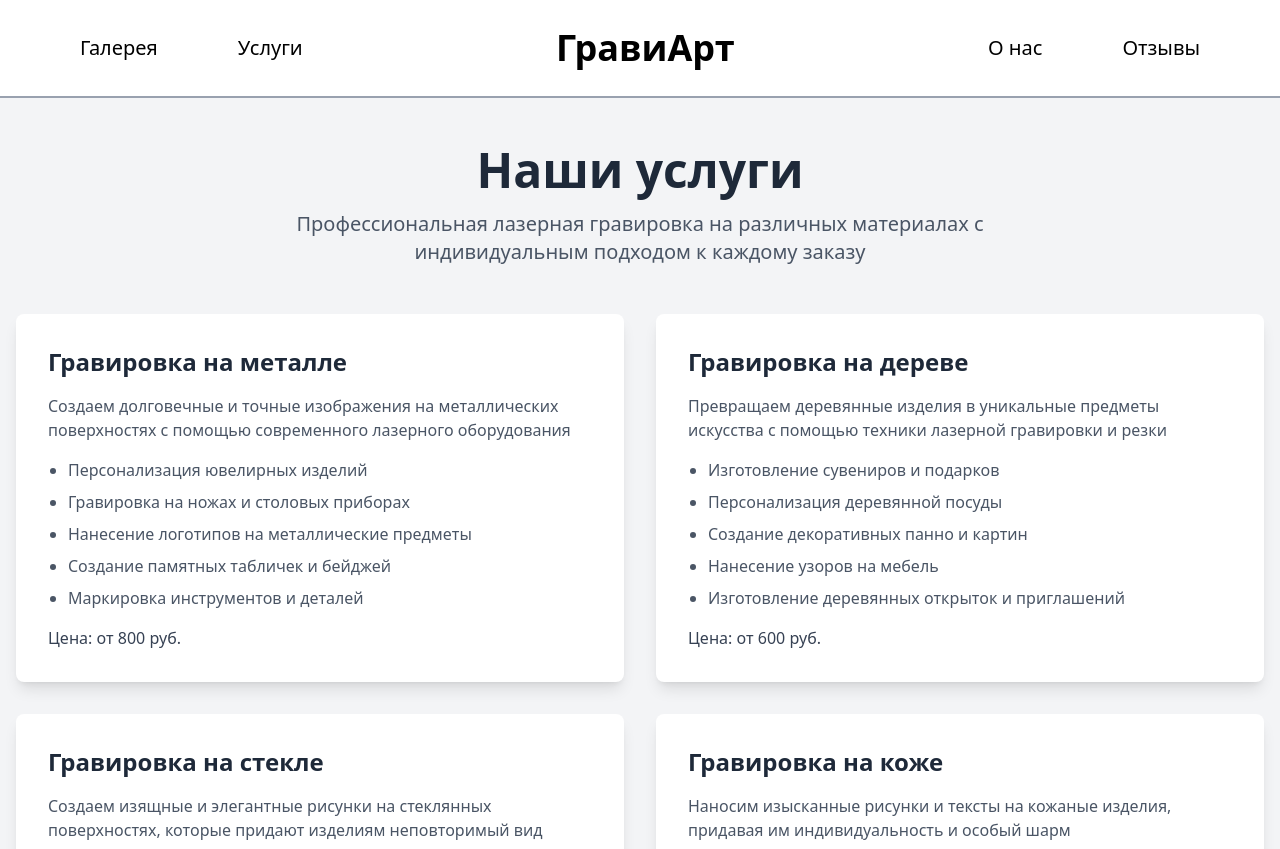
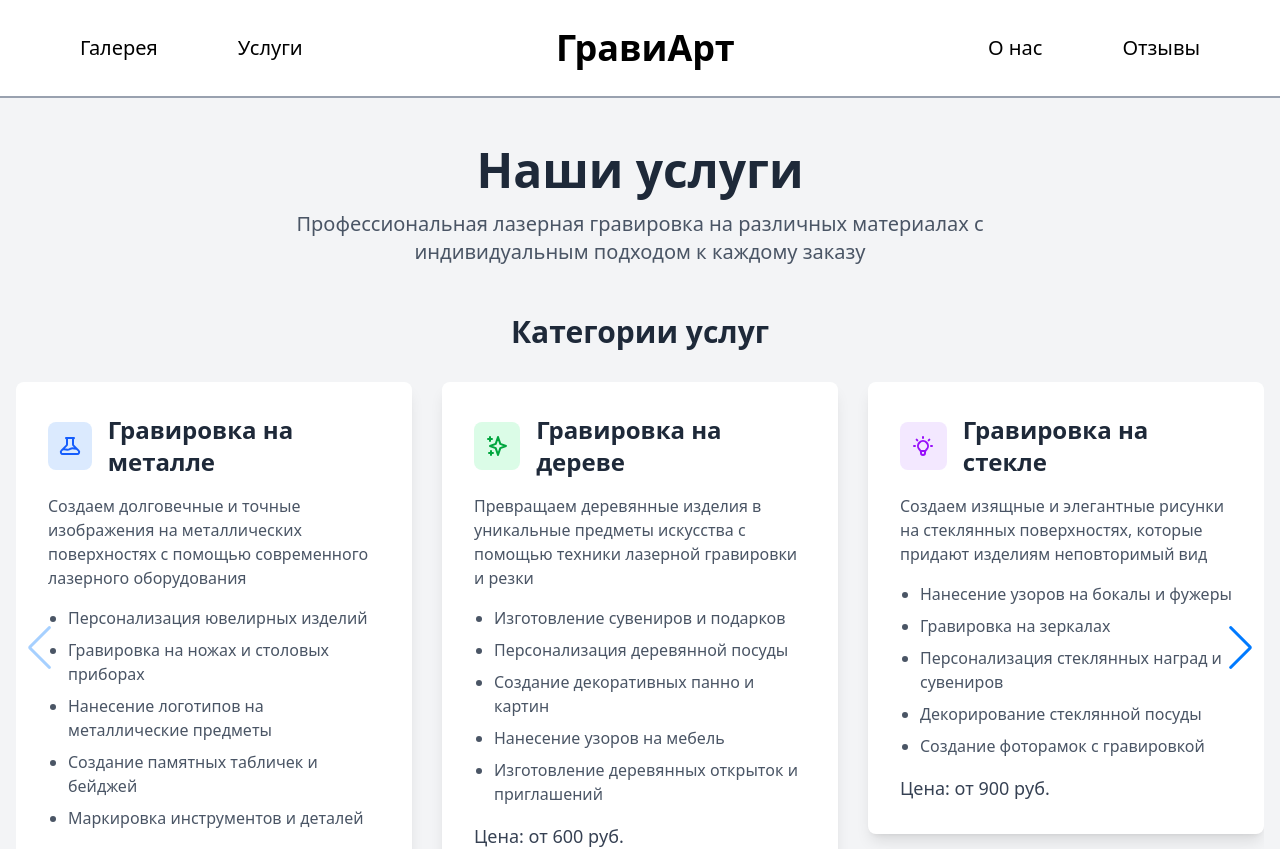
Before and after one commit to elmambino/engraveArt-front, a Nuxt app: page /services in a window 1280 px wide. Shown: the top 849 px of the page. Built offline with nearby package versions, Linux system fonts and the light colour scheme.

Commit message:
Update services.vue

```diff
--- a/pages/services.vue
+++ b/pages/services.vue
@@ -13,82 +13,135 @@
 
     <!-- Основной контент с услугами -->
     <div class="container mx-auto px-4">
-      <!-- Категории услуг -->
-      <div class="grid grid-cols-1 md:grid-cols-2 gap-8 mb-16">
-        <!-- Гравировка на металле -->
-        <div class="bg-white rounded-lg shadow-lg p-8">
-          <h2 class="text-2xl font-bold mb-4 text-gray-800">
+      <!-- Слайдер услуг -->
+      <div class="mb-16">
+        <h2 class="text-3xl font-bold mb-8 text-gray-800 text-center">
+          Категории услуг
+        </h2>
+
+        <!-- Swiper контейнер -->
+        <div class="services-slider-container relative">
+          <Swiper
+            :modules="modules"
+            :slides-per-view="1"
+            :space-between="30"
+            :pagination="{ clickable: true }"
+            :navigation="true"
+            :breakpoints="breakpoints"
+            class="services-swiper"
+          >
+            <!-- Слайд 1: Гравировка на металле -->
+            <SwiperSlide>
+              <div class="bg-white rounded-lg shadow-lg p-8 h-full">
+                <div class="flex items-center mb-4">
+                  <div class="w-12 h-12 bg-blue-100 rounded-lg flex items-center justify-center mr-4">
+                    <svg class="w-6 h-6 text-blue-600" fill="none" stroke="currentColor" viewBox="0 0 24 24">
+                      <path stroke-linecap="round" stroke-linejoin="round" stroke-width="2" d="M19.428 15.428a2 2 0 00-1.022-.547l-2.387-.477a6 6 0 00-3.86.517l-.318.158a6 6 0 01-3.86.517L6.05 15.21a2 2 0 00-1.806.547M8 4h8l-1 1v5.172a2 2 0 00.586 1.414l5 5c1.26 1.26.367 3.414-1.415 3.414H4.828c-1.782 0-2.674-2.154-1.414-3.414l5-5A2 2 0 009 10.172V5L8 4z"></path>
+                    </svg>
+                  </div>
+                  <h3 class="text-2xl font-bold text-gray-800">
                     Гравировка на металле
-          </h2>
+                  </h3>
+                </div>
                 <p class="text-gray-600 mb-4">
                   Создаем долговечные и точные изображения на металлических
                   поверхностях с помощью современного лазерного оборудования
                 </p>
-          <ul class="list-disc pl-5 text-gray-600 space-y-2">
+                <ul class="list-disc pl-5 text-gray-600 space-y-2 mb-4">
                   <li>Персонализация ювелирных изделий</li>
                   <li>Гравировка на ножах и столовых приборах</li>
                   <li>Нанесение логотипов на металлические предметы</li>
                   <li>Создание памятных табличек и бейджей</li>
                   <li>Маркировка инструментов и деталей</li>
                 </ul>
-          <p class="mt-4 text-gray-700 font-medium">Цена: от 800 руб.</p>
+                <p class="text-gray-700 font-medium text-lg">Цена: от 800 руб.</p>
               </div>
+            </SwiperSlide>
 
-        <!-- Гравировка на дереве -->
-        <div class="bg-white rounded-lg shadow-lg p-8">
-          <h2 class="text-2xl font-bold mb-4 text-gray-800">
+            <!-- Слайд 2: Гравировка на дереве -->
+            <SwiperSlide>
+              <div class="bg-white rounded-lg shadow-lg p-8 h-full">
+                <div class="flex items-center mb-4">
+                  <div class="w-12 h-12 bg-green-100 rounded-lg flex items-center justify-center mr-4">
+                    <svg class="w-6 h-6 text-green-600" fill="none" stroke="currentColor" viewBox="0 0 24 24">
+                      <path stroke-linecap="round" stroke-linejoin="round" stroke-width="2" d="M5 3v4M3 5h4M6 17v4m-2-2h4m5-16l2.286 6.857L21 12l-5.714 2.143L13 21l-2.286-6.857L5 12l5.714-2.143L13 3z"></path>
+                    </svg>
+                  </div>
+                  <h3 class="text-2xl font-bold text-gray-800">
                     Гравировка на дереве
-          </h2>
+                  </h3>
+                </div>
                 <p class="text-gray-600 mb-4">
                   Превращаем деревянные изделия в уникальные предметы искусства с
                   помощью техники лазерной гравировки и резки
                 </p>
-          <ul class="list-disc pl-5 text-gray-600 space-y-2">
+                <ul class="list-disc pl-5 text-gray-600 space-y-2 mb-4">
                   <li>Изготовление сувениров и подарков</li>
                   <li>Персонализация деревянной посуды</li>
                   <li>Создание декоративных панно и картин</li>
                   <li>Нанесение узоров на мебель</li>
                   <li>Изготовление деревянных открыток и приглашений</li>
                 </ul>
-          <p class="mt-4 text-gray-700 font-medium">Цена: от 600 руб.</p>
+                <p class="text-gray-700 font-medium text-lg">Цена: от 600 руб.</p>
               </div>
+            </SwiperSlide>
 
-        <!-- Гравировка на стекле -->
-        <div class="bg-white rounded-lg shadow-lg p-8">
-          <h2 class="text-2xl font-bold mb-4 text-gray-800">
+            <!-- Слайд 3: Гравировка на стекле -->
+            <SwiperSlide>
+              <div class="bg-white rounded-lg shadow-lg p-8 h-full">
+                <div class="flex items-center mb-4">
+                  <div class="w-12 h-12 bg-purple-100 rounded-lg flex items-center justify-center mr-4">
+                    <svg class="w-6 h-6 text-purple-600" fill="none" stroke="currentColor" viewBox="0 0 24 24">
+                      <path stroke-linecap="round" stroke-linejoin="round" stroke-width="2" d="M9.663 17h4.673M12 3v1m6.364 1.636l-.707.707M21 12h-1M4 12H3m3.343-5.657l-.707-.707m2.828 9.9a5 5 0 117.072 0l-.548.547A3.374 3.374 0 0014 18.469V19a2 2 0 11-4 0v-.531c0-.895-.356-1.754-.988-2.386l-.548-.547z"></path>
+                    </svg>
+                  </div>
+                  <h3 class="text-2xl font-bold text-gray-800">
                     Гравировка на стекле
-          </h2>
+                  </h3>
+                </div>
                 <p class="text-gray-600 mb-4">
                   Создаем изящные и элегантные рисунки на стеклянных поверхностях,
                   которые придают изделиям неповторимый вид
                 </p>
-          <ul class="list-disc pl-5 text-gray-600 space-y-2">
+                <ul class="list-disc pl-5 text-gray-600 space-y-2 mb-4">
                   <li>Нанесение узоров на бокалы и фужеры</li>
                   <li>Гравировка на зеркалах</li>
                   <li>Персонализация стеклянных наград и сувениров</li>
                   <li>Декорирование стеклянной посуды</li>
                   <li>Создание фоторамок с гравировкой</li>
                 </ul>
-          <p class="mt-4 text-gray-700 font-medium">Цена: от 900 руб.</p>
+                <p class="text-gray-700 font-medium text-lg">Цена: от 900 руб.</p>
               </div>
+            </SwiperSlide>
 
-        <!-- Гравировка на коже -->
-        <div class="bg-white rounded-lg shadow-lg p-8">
-          <h2 class="text-2xl font-bold mb-4 text-gray-800">
+            <!-- Слайд 4: Гравировка на коже -->
+            <SwiperSlide>
+              <div class="bg-white rounded-lg shadow-lg p-8 h-full">
+                <div class="flex items-center mb-4">
+                  <div class="w-12 h-12 bg-orange-100 rounded-lg flex items-center justify-center mr-4">
+                    <svg class="w-6 h-6 text-orange-600" fill="none" stroke="currentColor" viewBox="0 0 24 24">
+                      <path stroke-linecap="round" stroke-linejoin="round" stroke-width="2" d="M7 21a4 4 0 01-4-4V5a2 2 0 012-2h4a2 2 0 012 2v12a4 4 0 01-4 4zM21 5a2 2 0 00-2-2h-4a2 2 0 00-2 2v12a4 4 0 004 4h4a2 2 0 002-2V5z"></path>
+                    </svg>
+                  </div>
+                  <h3 class="text-2xl font-bold text-gray-800">
                     Гравировка на коже
-          </h2>
+                  </h3>
+                </div>
                 <p class="text-gray-600 mb-4">
                   Наносим изысканные рисунки и тексты на кожаные изделия, придавая им
                   индивидуальность и особый шарм
                 </p>
-          <ul class="list-disc pl-5 text-gray-600 space-y-2">
+                <ul class="list-disc pl-5 text-gray-600 space-y-2 mb-4">
                   <li>Персонализация кошельков и портмоне</li>
                   <li>Нанесение монограмм на кожаные аксессуары</li>
                   <li>Гравировка на обложках ежедневников</li>
                   <li>Создание уникальных ремней с гравировкой</li>
                   <li>Декорирование кожаных сумок и рюкзаков</li>
                 </ul>
-          <p class="mt-4 text-gray-700 font-medium">Цена: от 750 руб.</p>
+                <p class="text-gray-700 font-medium text-lg">Цена: от 750 руб.</p>
+              </div>
+            </SwiperSlide>
+          </Swiper>
         </div>
       </div>
 
@@ -137,8 +190,6 @@
         </div>
       </div>
 
-      <!-- Процесс работы -->
-
       <!-- Призыв к действию -->
       <div class="text-center">
         <h2 class="text-3xl font-bold mb-6 text-gray-800">
@@ -160,8 +211,40 @@
 </template>
 
 <script setup>
+// Импорт Swiper и модулей
+import { Swiper, SwiperSlide } from 'swiper/vue'
+import { Navigation, Pagination } from 'swiper/modules'
+
+// Импорт стилей Swiper
+import 'swiper/css'
+import 'swiper/css/navigation'
+import 'swiper/css/pagination'
+
+// Модули Swiper
+const modules = [Navigation, Pagination]
+
+// Настройки breakpoints для адаптивности
+const breakpoints = {
+  640: {
+    slidesPerView: 1,
+    spaceBetween: 20,
+  },
+  768: {
+    slidesPerView: 2,
+    spaceBetween: 30,
+  },
+  1024: {
+    slidesPerView: 2,
+    spaceBetween: 30,
+  },
+  1280: {
+    slidesPerView: 3,
+    spaceBetween: 30,
+  }
+}
+
 // Состояние для модального окна
-const showModal = ref(false);
+const showModal = ref(false)
 
 // Обработка отправки формы
 const handleFormSubmit = async (formData) => {
```
Lines whose indentation alone changed are shown as unchanged.
